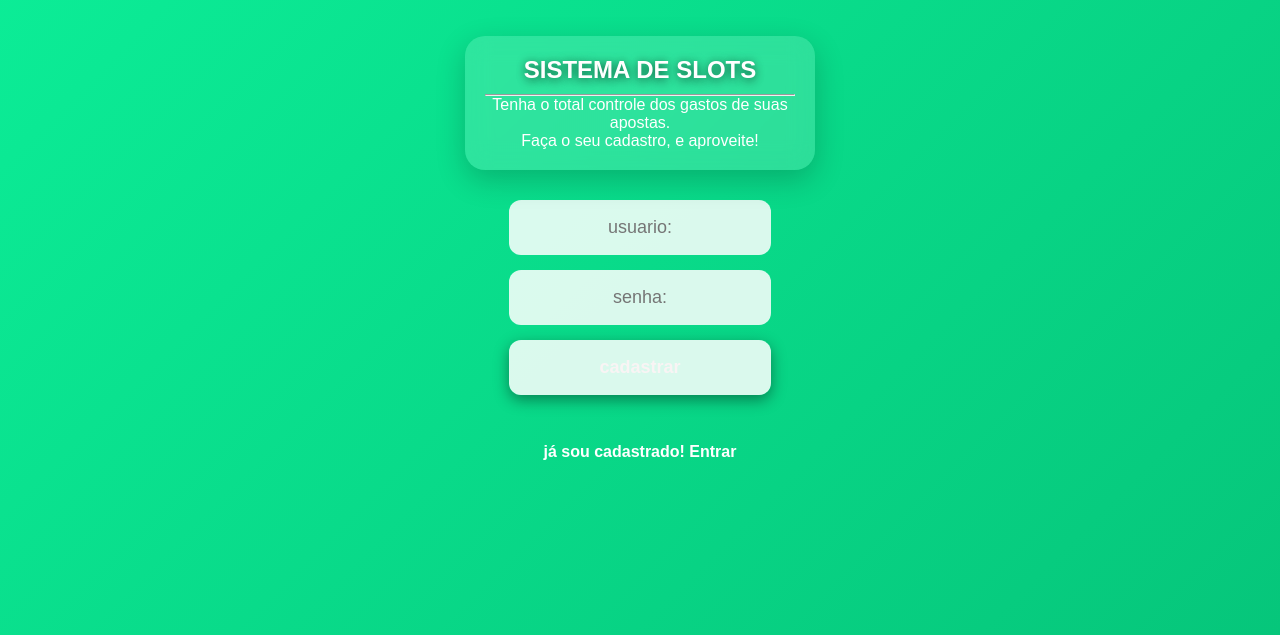
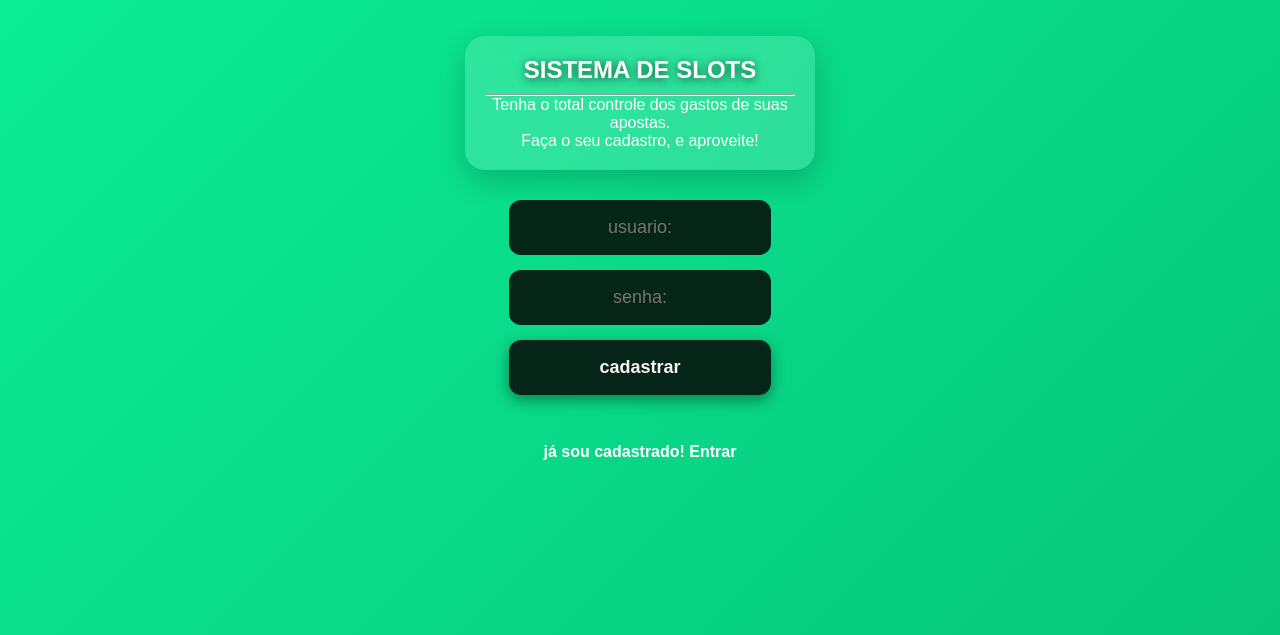
Before and after one commit to D-MAlexandreSilva/siatema-slots, a Flask app: page / in a window 1280 px wide. Shown: the part 182-817 px from the top of the page. Run offline with Flask 3, Linux system fonts and the light colour scheme.

Commit message:
Atualização do site

```diff
--- a/static/style.css
+++ b/static/style.css
@@ -79,7 +79,7 @@ form {
 
     font-size: 18px;
 
-    background: rgba(255,255,255,0.85);
+    background: rgba(7, 7, 7, 0.85);
 
     transition: all 0.3s ease;
 }
```
